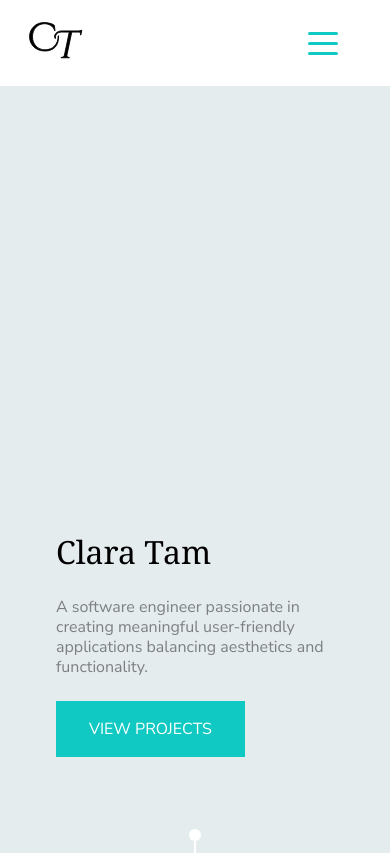
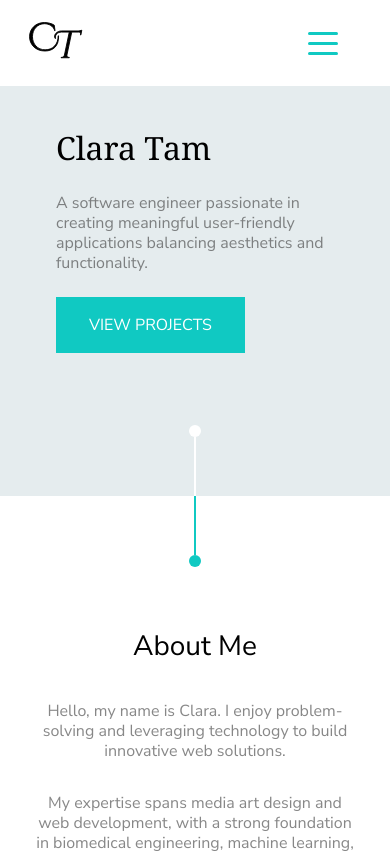
Before and after one commit to ctam62/portfolio, a React (Vite) app: page / in a window 390 px wide. Shown: the top 853 px of the page. Built offline with nearby package versions, Linux system fonts and the light colour scheme; no server answers; a web font is replaced by a local one.

Commit message:
feat: hide extra space on mobile

```diff
--- a/src/components/Hero/Hero.scss
+++ b/src/components/Hero/Hero.scss
@@ -44,8 +44,10 @@
                 margin-top: 1.5rem;
                 min-height: 23.75rem;
                 opacity: 0.5;
+                display: none;
 
                 @include tablet {
+                    display: flex;
                     margin-top: 0;
                 }
 
```
